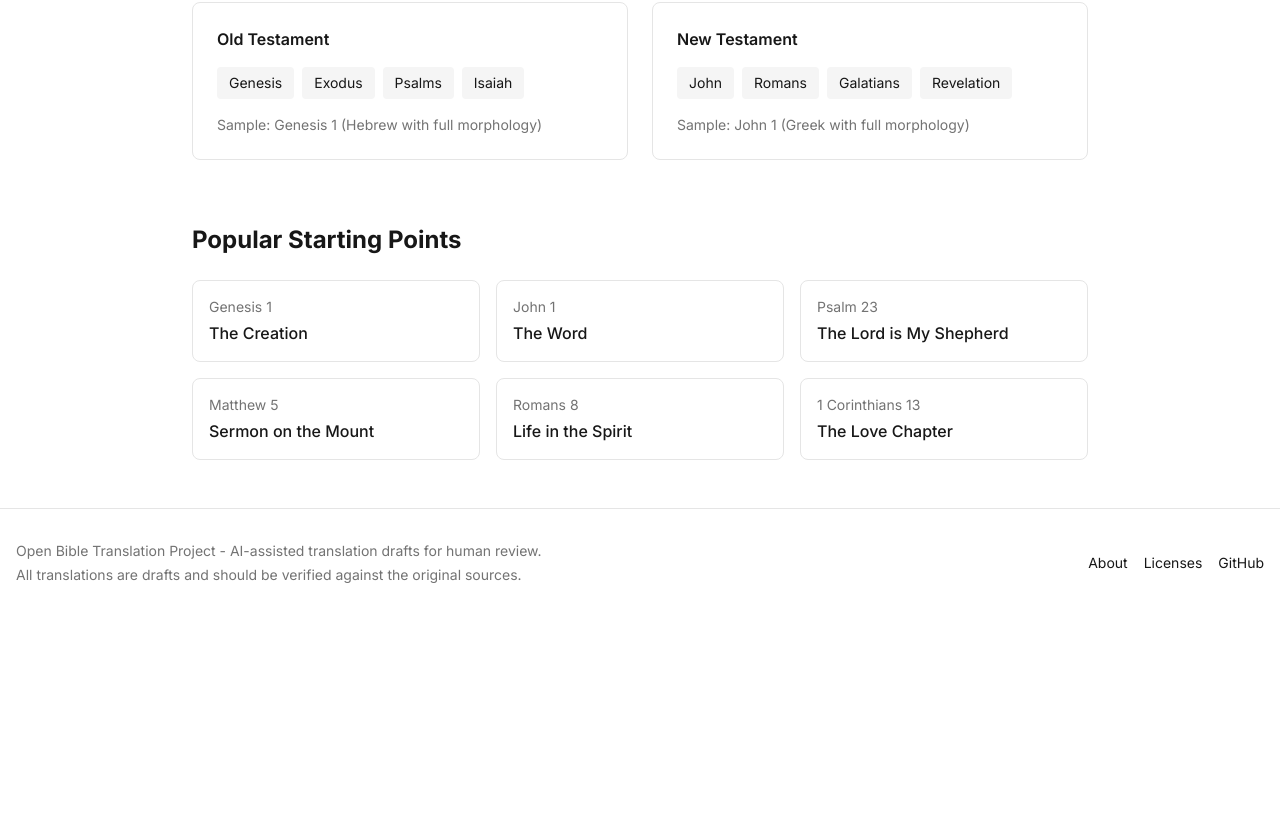
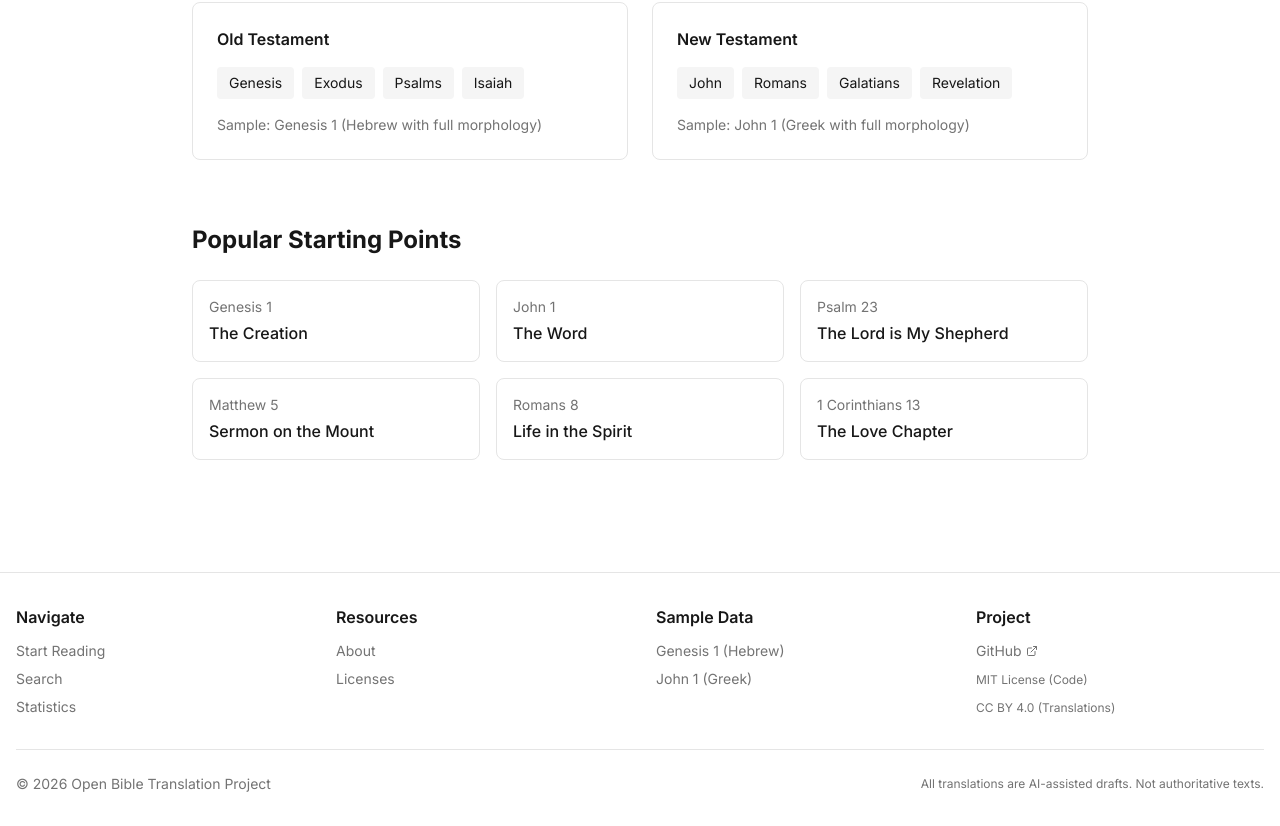
Before and after one commit to jeremiahjordanisaacson/Bible, a Next.js app in the folder apps/web/: page / in a window 1280 px wide. Shown: the part 1431-2257 px from the top of the page. Before the commit the page ends 2048 px from the top, so only its background shows below. Built offline with nearby package versions, Linux system fonts and the light colour scheme.

Commit message:
Add improved footer with organized links
Four-column layout with navigation, resources, sample data, and project info.
Includes copyright, license info, and disclaimer.
Hidden when printing.

```diff
--- a/apps/web/src/app/layout.tsx
+++ b/apps/web/src/app/layout.tsx
@@ -2,6 +2,7 @@ import type { Metadata } from 'next';
 import { Inter } from 'next/font/google';
 import './globals.css';
 import { Header } from '@/components/header';
+import { Footer } from '@/components/footer';
 
 const inter = Inter({ subsets: ['latin'] });
 
@@ -33,32 +34,7 @@ export default function RootLayout({
           <main className="flex-1">
             {children}
           </main>
-          <footer className="border-t border-[var(--border)] py-8 mt-auto">
-            <div className="container mx-auto px-4">
-              <div className="flex flex-col md:flex-row justify-between items-center gap-4">
-                <div className="text-sm text-[var(--muted-foreground)]">
-                  <p>
-                    Open Bible Translation Project - AI-assisted translation drafts for human review.
-                  </p>
-                  <p className="mt-1">
-                    All translations are drafts and should be verified against the original sources.
-                  </p>
-                </div>
-                <div className="flex gap-4 text-sm">
-                  <a href="/about/" className="hover:text-[var(--accent)]">About</a>
-                  <a href="/licenses/" className="hover:text-[var(--accent)]">Licenses</a>
-                  <a
-                    href="https://github.com/jeremiahjordanisaacson/Bible"
-                    target="_blank"
-                    rel="noopener noreferrer"
-                    className="hover:text-[var(--accent)]"
-                  >
-                    GitHub
-                  </a>
-                </div>
-              </div>
-            </div>
-          </footer>
+          <Footer />
         </div>
       </body>
     </html>
--- /dev/null
+++ b/apps/web/src/components/footer.tsx
@@ -0,0 +1,76 @@
+import Link from 'next/link';
+
+export function Footer() {
+  const currentYear = new Date().getFullYear();
+
+  return (
+    <footer className="border-t border-[var(--border)] mt-16 no-print">
+      <div className="container mx-auto px-4 py-8">
+        <div className="grid grid-cols-2 md:grid-cols-4 gap-8 mb-8">
+          {/* Navigation */}
+          <div>
+            <h3 className="font-semibold mb-3">Navigate</h3>
+            <ul className="space-y-2 text-sm text-[var(--muted-foreground)]">
+              <li><Link href="/read/Gen/1/" className="hover:text-[var(--foreground)]">Start Reading</Link></li>
+              <li><Link href="/search/" className="hover:text-[var(--foreground)]">Search</Link></li>
+              <li><Link href="/stats/" className="hover:text-[var(--foreground)]">Statistics</Link></li>
+            </ul>
+          </div>
+
+          {/* Resources */}
+          <div>
+            <h3 className="font-semibold mb-3">Resources</h3>
+            <ul className="space-y-2 text-sm text-[var(--muted-foreground)]">
+              <li><Link href="/about/" className="hover:text-[var(--foreground)]">About</Link></li>
+              <li><Link href="/licenses/" className="hover:text-[var(--foreground)]">Licenses</Link></li>
+            </ul>
+          </div>
+
+          {/* Sample Data */}
+          <div>
+            <h3 className="font-semibold mb-3">Sample Data</h3>
+            <ul className="space-y-2 text-sm text-[var(--muted-foreground)]">
+              <li><Link href="/read/Gen/1/" className="hover:text-[var(--foreground)]">Genesis 1 (Hebrew)</Link></li>
+              <li><Link href="/read/John/1/" className="hover:text-[var(--foreground)]">John 1 (Greek)</Link></li>
+            </ul>
+          </div>
+
+          {/* Project */}
+          <div>
+            <h3 className="font-semibold mb-3">Project</h3>
+            <ul className="space-y-2 text-sm text-[var(--muted-foreground)]">
+              <li>
+                <a
+                  href="https://github.com/jeremiahjordanisaacson/Bible"
+                  target="_blank"
+                  rel="noopener noreferrer"
+                  className="hover:text-[var(--foreground)] flex items-center gap-1"
+                >
+                  GitHub
+                  <svg xmlns="http://www.w3.org/2000/svg" viewBox="0 0 24 24" fill="none" stroke="currentColor" strokeWidth="2" strokeLinecap="round" strokeLinejoin="round" className="w-3 h-3">
+                    <path d="M18 13v6a2 2 0 0 1-2 2H5a2 2 0 0 1-2-2V8a2 2 0 0 1 2-2h6" />
+                    <polyline points="15 3 21 3 21 9" />
+                    <line x1="10" x2="21" y1="14" y2="3" />
+                  </svg>
+                </a>
+              </li>
+              <li><span className="text-xs">MIT License (Code)</span></li>
+              <li><span className="text-xs">CC BY 4.0 (Translations)</span></li>
+            </ul>
+          </div>
+        </div>
+
+        <div className="border-t border-[var(--border)] pt-6 flex flex-col md:flex-row justify-between items-center gap-4 text-sm text-[var(--muted-foreground)]">
+          <div>
+            &copy; {currentYear} Open Bible Translation Project
+          </div>
+          <div className="text-xs">
+            All translations are AI-assisted drafts. Not authoritative texts.
+          </div>
+        </div>
+      </div>
+    </footer>
+  );
+}
+
+export default Footer;
```
